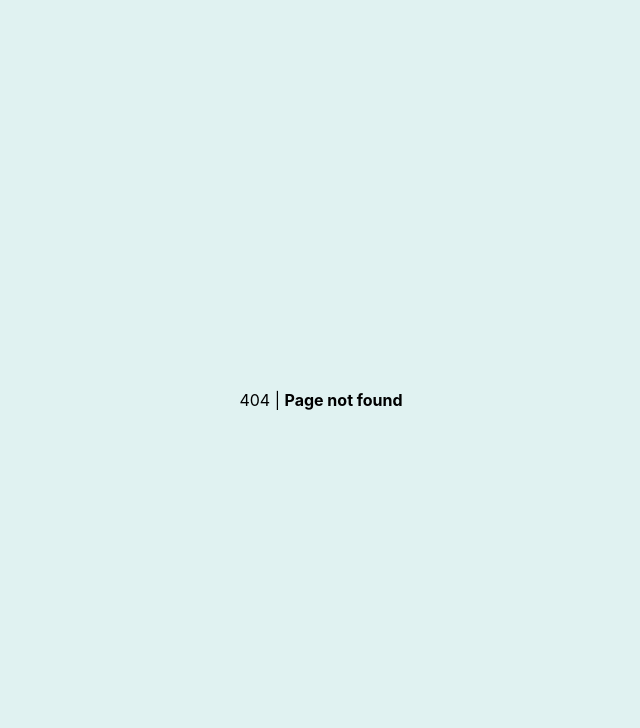
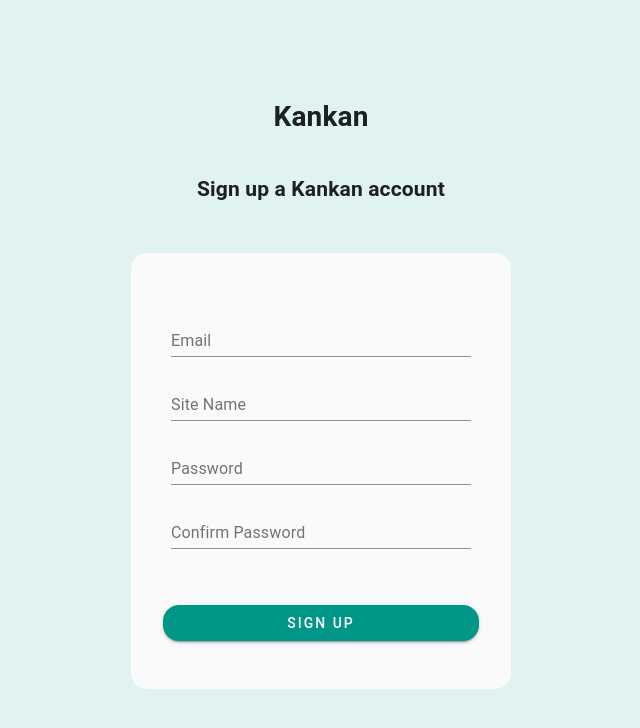
Before and after one commit to tommywong-dev/kankan-my-client, a Next.js app: page /signup in a window 1280 px wide. Before the commit this address had no page. Shown: the top 728 px of the page, without its empty margins (319-959 px from the left). Built offline with nearby package versions, Linux system fonts and the light colour scheme.

Commit message:
global theming and signup form setup

```diff
--- a/components/Home/NavBar.tsx
+++ b/components/Home/NavBar.tsx
@@ -23,7 +23,7 @@ const NavBar = () => {
         </li>
         <li>
           <Link href="/signup">
-            <Button className={classes.signup} variant="contained">
+            <Button color="primary" className={classes.signup} variant="contained">
               Free Sign Up
             </Button>
           </Link>
--- a/components/Home/index.tsx
+++ b/components/Home/index.tsx
@@ -23,7 +23,7 @@ const HomeComponent = () => {
         </p>
 
         <Link href="/signup">
-          <Button variant="contained" className={customs.get_started}>
+          <Button color="primary" variant="contained" className={customs.get_started}>
             Sign up for free
           </Button>
         </Link>
--- a/components/Signup/index.tsx
+++ b/components/Signup/index.tsx
@@ -1,13 +1,71 @@
-import React from 'react'
+import React, { useState } from 'react'
+import { TextField, Button } from '@material-ui/core';
+import { makeStyles, createStyles, Theme } from '@material-ui/core/styles';
 
-import NotFound from '../Core/NotFound';
+import styles from '../../styles/Signup/index.module.css';
 
 const SignupComponent = () => {
+  const classes = useStyles();
+  const [email, setEmail] = useState('');
+  const [siteName, setSiteName] = useState('');
+  const [password, setPassword] = useState('');
+  const [cPassword, setCPassword] = useState('');
+
+  const handleChange = (e: any, type: string) => {
+    e.preventDefault();
+    switch (type) {
+      case 'email': setEmail(e.target.value);
+      case 'site_name': setSiteName(e.target.value);
+      case 'password': setPassword(e.target.value);
+      case 'c_password': setCPassword(e.target.value);
+    }
+  }
+
+  const onHandleSignup = (e: any) => {
+    e.preventDefault();
+    if (password !== cPassword) return console.log('oh no');
+
+    const form = { email, siteName, password, cPassword };
+    console.log('form:', form);
+  }
+
   return (
-    <div>
-      <NotFound />
+    <div className={styles.container}>
+      <main className={styles.main}>
+        <h1>Kankan</h1>
+        <h2>Sign up a Kankan account</h2>
+        <form className={classes.root} onSubmit={onHandleSignup}>
+          <TextField type="email" label="Email" onChange={e => handleChange(e, 'email')} />
+          <TextField type="text" label="Site Name" onChange={e => handleChange(e, 'site_name')} />
+          <TextField type="password" label="Password" onChange={e => handleChange(e, 'password')} />
+          <TextField type="password" label="Confirm Password" onChange={e => handleChange(e, 'c_password')} />
+          <Button type="submit" color="primary" variant="contained">Sign Up</Button>
+        </form>
+      </main>
     </div>
   )
 }
 
+const useStyles = makeStyles((theme: Theme) => ({
+    root: {
+      display: 'flex',
+      flexDirection: 'column',
+      margin: '2rem',
+      padding: '3rem 2rem',
+      borderRadius: '1rem',
+      background: '#FAFAFA',
+      maxWidth: '400px',
+      '& .MuiTextField-root': {
+        margin: theme.spacing(1),
+        width: 300,
+      },
+      '& .MuiButton-root': {
+        marginTop: '3rem',
+        borderRadius: '1rem',
+        letterSpacing: '2px'
+      }
+    },
+  }),
+);
+
 export default SignupComponent
--- a/pages/_app.tsx
+++ b/pages/_app.tsx
@@ -1,8 +1,39 @@
+import React, { useEffect } from 'react';
 import type { AppProps } from 'next/app'
+import { MuiThemeProvider, createMuiTheme } from '@material-ui/core/styles';
+import CssBaseline from '@material-ui/core/CssBaseline';
+
+import Meta from '../components/Core/Meta';
 import '../styles/globals.css'
 
 function MyApp({ Component, pageProps }: AppProps) {
-  return <Component {...pageProps} />
+  useEffect(() => {
+    const jssStyles = document.querySelector('#jss-server-side');
+    if (jssStyles) {
+      jssStyles.parentElement.removeChild(jssStyles);
+    }
+  })
+
+  return (
+    <React.StrictMode>
+      <Meta />
+      <MuiThemeProvider theme={theme}>
+        <CssBaseline />
+        <Component {...pageProps} />
+      </MuiThemeProvider>
+    </React.StrictMode>
+  )
 }
 
+export const theme = createMuiTheme({
+  palette: {
+    primary: {
+      main: '#009688',
+    },
+    background: {
+      default: '#e0f2f1'
+    }
+  }
+})
+
 export default MyApp
--- /dev/null
+++ b/pages/_document.tsx
@@ -0,0 +1,40 @@
+import React from 'react'
+import Document, { Head, Html, Main, NextScript } from 'next/document';
+import { ServerStyleSheets } from '@material-ui/core/styles';
+
+import { theme } from './_app';
+
+export default class MyDocument extends Document {
+  render() {
+    return (
+      <Html lang="en">
+        <Head>
+          <meta name="theme-color" content={theme.palette.primary.main} />
+        </Head>
+        <body>
+          <Main />
+          <NextScript />
+        </body>
+      </Html>
+    )
+  }
+}
+
+MyDocument.getInitialProps = async (ctx) => {
+  // Render app and page and get the context of the page with collected side effects.
+  const sheets = new ServerStyleSheets();
+  const originalRenderPage = ctx.renderPage;
+
+  ctx.renderPage = () =>
+    originalRenderPage({
+      enhanceApp: (App) => (props) => sheets.collect(<App {...props} />),
+    });
+
+  const initialProps = await Document.getInitialProps(ctx);
+
+  return {
+    ...initialProps,
+    // Styles fragment is rendered after the app and page rendering finish.
+    styles: [...React.Children.toArray(initialProps.styles), sheets.getStyleElement()],
+  };
+}
--- a/styles/Home/index.module.css
+++ b/styles/Home/index.module.css
@@ -4,7 +4,6 @@
   justify-content: center;
   align-items: center;
   height: 100vh;
-  background-color: #e0f2f1;
 }
 
 .one_link {
--- /dev/null
+++ b/styles/Signup/index.module.css
@@ -0,0 +1,21 @@
+.container {
+  display: flex;
+  justify-content: center;
+  align-items: center;
+  height: 100vh;
+}
+
+.main {
+  display: flex;
+  flex-direction: column;
+  justify-content: center;
+  align-items: center;
+}
+
+.form {
+  margin: 2rem;
+  padding: 3rem 2rem;
+  border-radius: 1rem;
+  background: #FAFAFA;
+  max-width: 400px;
+}
```
